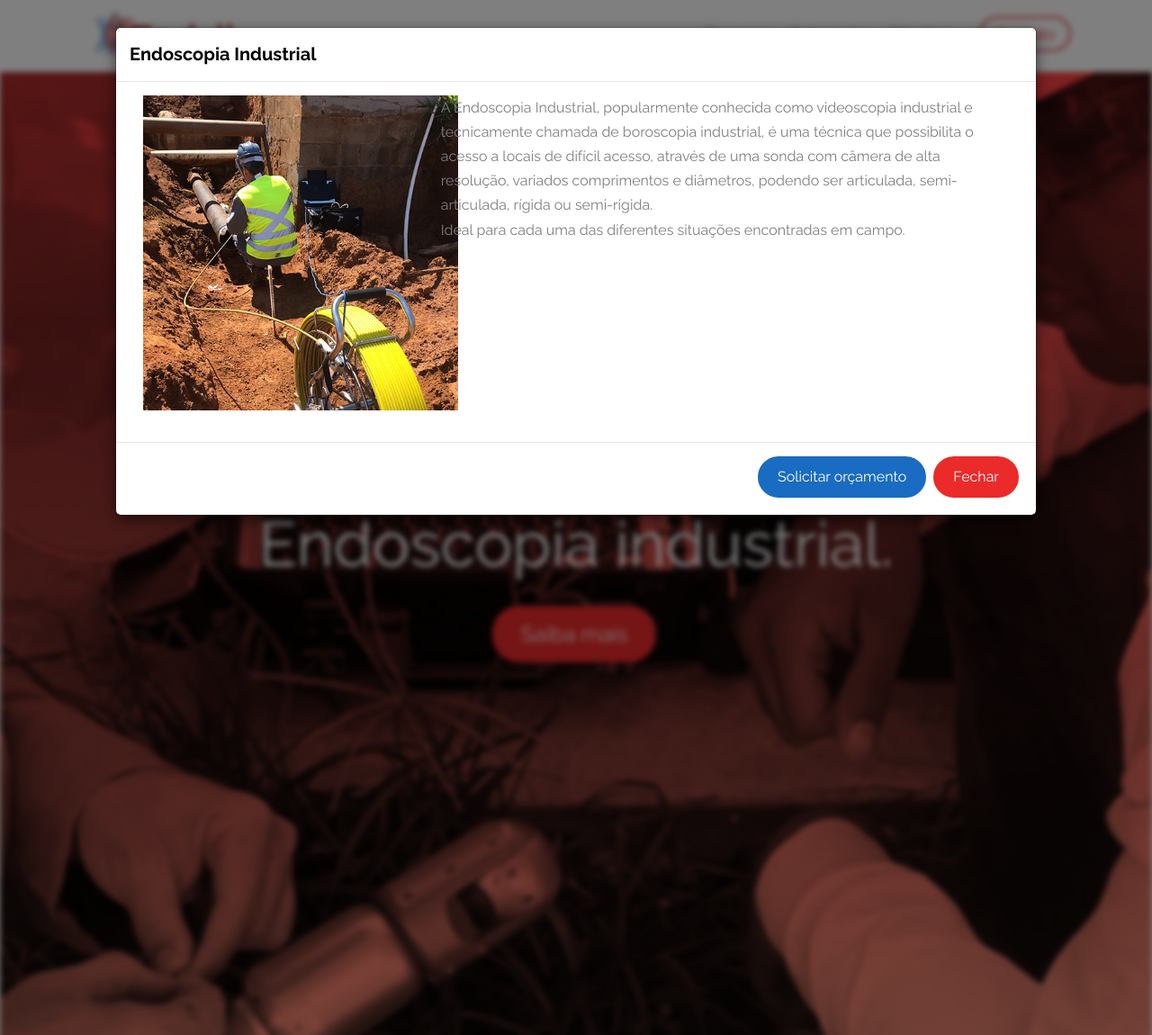
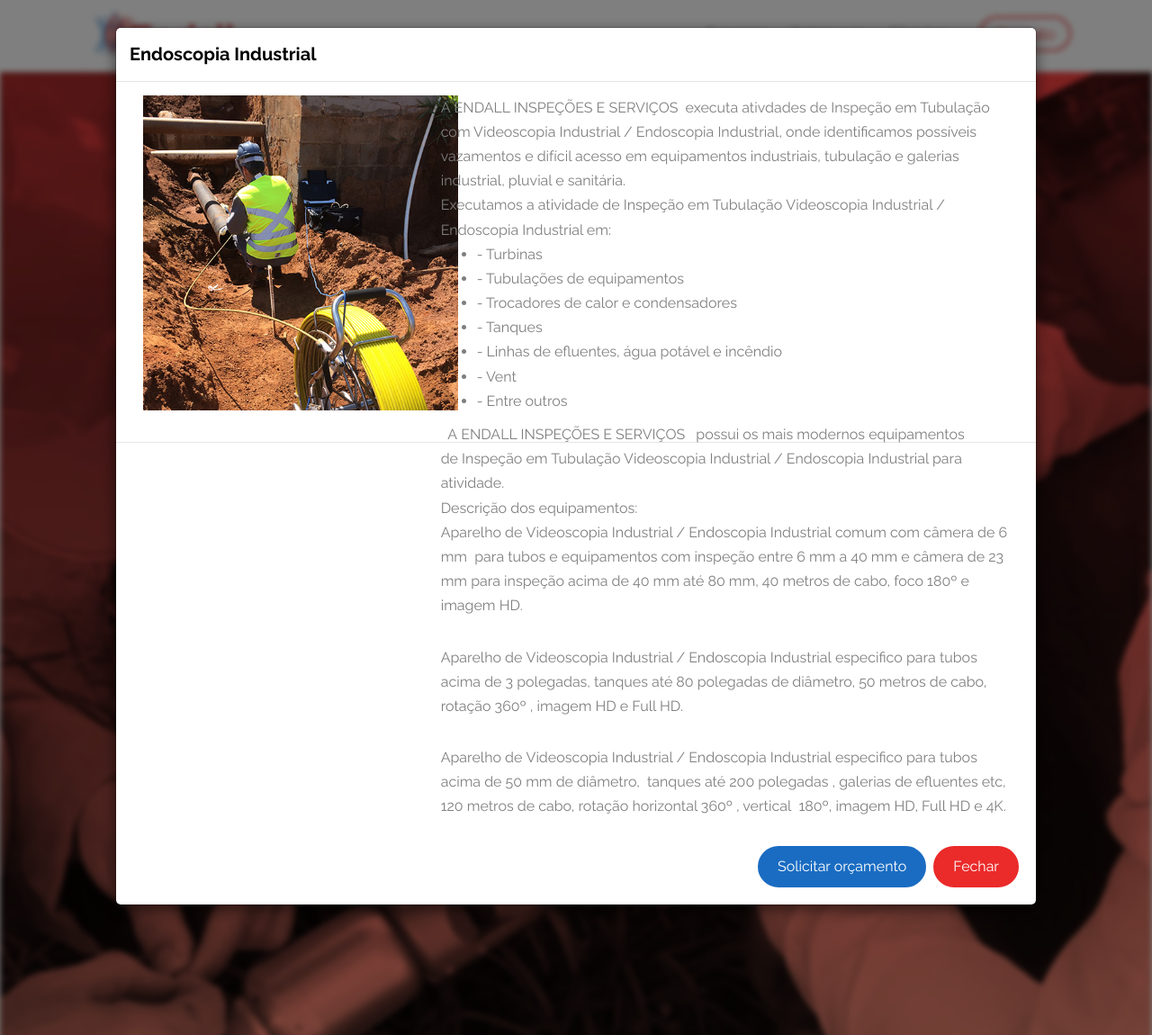
Before and after one commit to TuFelipe/endall, a PHP site: page / in a window 1280 px wide, after a click on "Saiba mais". Shown: the top 1150 px of the page at 90% size. Run offline with PHP 8.4, Linux system fonts and the light colour scheme; some libraries are stand-ins or nearby versions; some web fonts are replaced.

Commit message:
Final adjust

```diff
--- a/contato.php
+++ b/contato.php
@@ -102,6 +102,7 @@
 						<li><i class="icon-whatsapp"></i>(19)99908-8253</li>
 						<li><i class="icon-whatsapp"></i>(19)97145-2400</li>
 						<li><i class="icon-envelope"></i><a href="#">contato@endall.com.br</a></li>
+						<li><i class="icon-envelope"></i><a href="#">allan@endall.com.br</a></li>
 						<li><i class="icon-globe"></i><a href="#">www.endall.com.br</a></li>
 					</ul>
 				</div>
--- a/css/style.css
+++ b/css/style.css
@@ -639,6 +639,7 @@ h1, h2, h3, h4, h5, h6, figure {
 
 .about-text article {
   word-break: break-all;
+  padding-left: 1em;
 }
 
 .about-text h4{
--- a/footer.php
+++ b/footer.php
@@ -26,16 +26,13 @@
     <div class="col-md-2 col-md-push-1 col-sm-12 col-sm-push-0 col-xs-12 col-xs-push-0">
       <h3>Siga-nos</h3>
       <ul class="fh5co-social">
-        <li><a href="#"><i class="icon-twitter"></i></a></li>
-        <li><a href="#"><i class="icon-facebook"></i></a></li>
-        <li><a href="#"><i class="icon-google-plus"></i></a></li>
-        <li><a href="#"><i class="icon-instagram"></i></a></li>
+        <li><a href="#"><i class="icon-linkedin"></i></a></li>
       </ul>
     </div>
 
     <div class="col-md-12 fh5co-copyright text-center">
       <p>&copy; Endall - 2017</p>
-      <p>R. Pedro Buzo, 153 - Jardim Bela Vista, Araras - SP</p>
+      <p>R. Pedro Buzo, 153 - Jardim Dalla Costa, Araras - SP</p>
     </div>
 
   </div>
--- a/modal-services.php
+++ b/modal-services.php
@@ -13,11 +13,43 @@
             </div>
             <div class="col-md-8">
               <article>
-                A Endoscopia Industrial, popularmente conhecida como videoscopia industrial e
-                tecnicamente chamada de boroscopia industrial, é uma técnica que possibilita o
-                acesso a locais de difícil acesso, através de uma sonda com câmera de alta resolução,
-                variados comprimentos e diâmetros, podendo ser articulada, semi-articulada, rígida ou semi-rígida.<br>
-                Ideal para cada uma das diferentes situações encontradas em campo.
+                A ENDALL INSPEÇÕES E SERVIÇOS  executa ativdades de Inspeção em
+                Tubulação com Videoscopia Industrial / Endoscopia Industrial, onde
+                identificamos possíveis vazamentos e difícil acesso em equipamentos
+                industriais, tubulação e galerias industrial, pluvial e sanitária.<br>
+                Executamos a atividade de Inspeção em Tubulação Videoscopia Industrial /
+                Endoscopia Industrial em:<br>
+                <ul>
+                  <li>- Turbinas</li>
+                  <li>- Tubulações de equipamentos</li>
+                  <li>- Trocadores de calor e condensadores</li>
+                  <li>- Tanques</li>
+                  <li>- Linhas de efluentes, água potável e incêndio</li>
+                  <li>- Vent</li>
+                  <li>- Entre outros</li>
+                </ul>
+                A ENDALL INSPEÇÕES E SERVIÇOS   possui os mais modernos
+                equipamentos de Inspeção em Tubulação Videoscopia Industrial / Endoscopia
+                Industrial para atividade.<br>
+                Descrição dos equipamentos:<br>
+                <p>
+                  Aparelho de Videoscopia Industrial / Endoscopia Industrial comum com câmera de 6
+                  mm  para tubos e equipamentos com inspeção entre 6 mm a 40 mm e câmera
+                  de 23 mm para inspeção acima de 40 mm até 80 mm, 40 metros de cabo, foco
+                  180º e imagem HD.
+                </p>
+                <p>
+                  Aparelho de Videoscopia
+                  Industrial / Endoscopia Industrial especifico para tubos acima de 3 polegadas,
+                  tanques até 80 polegadas de diâmetro, 50 metros de cabo, rotação 360º ,
+                  imagem HD e Full HD.
+                </p>
+                <p>
+                  Aparelho de Videoscopia
+                  Industrial / Endoscopia Industrial especifico para tubos acima de 50 mm de
+                  diâmetro,  tanques até 200 polegadas , galerias de efluentes etc, 120 metros
+                  de cabo, rotação horizontal 360º , vertical  180º, imagem HD, Full HD e 4K.
+                </p>
               </article>
             </div>
           </div>
```
